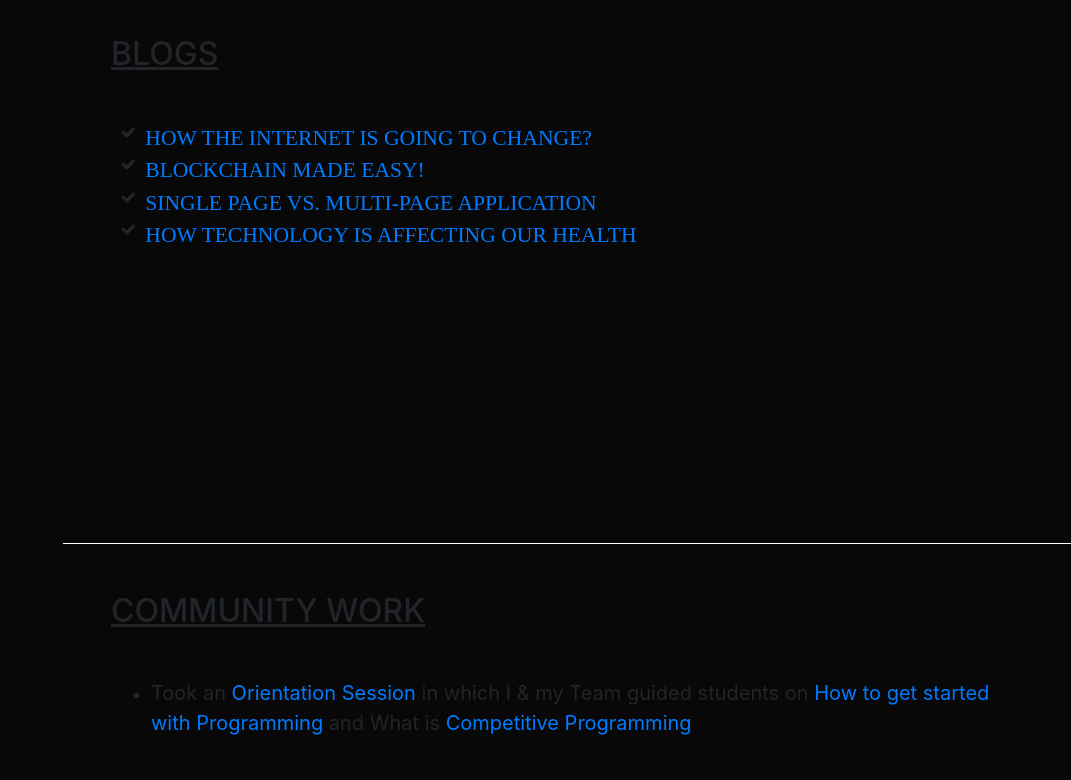
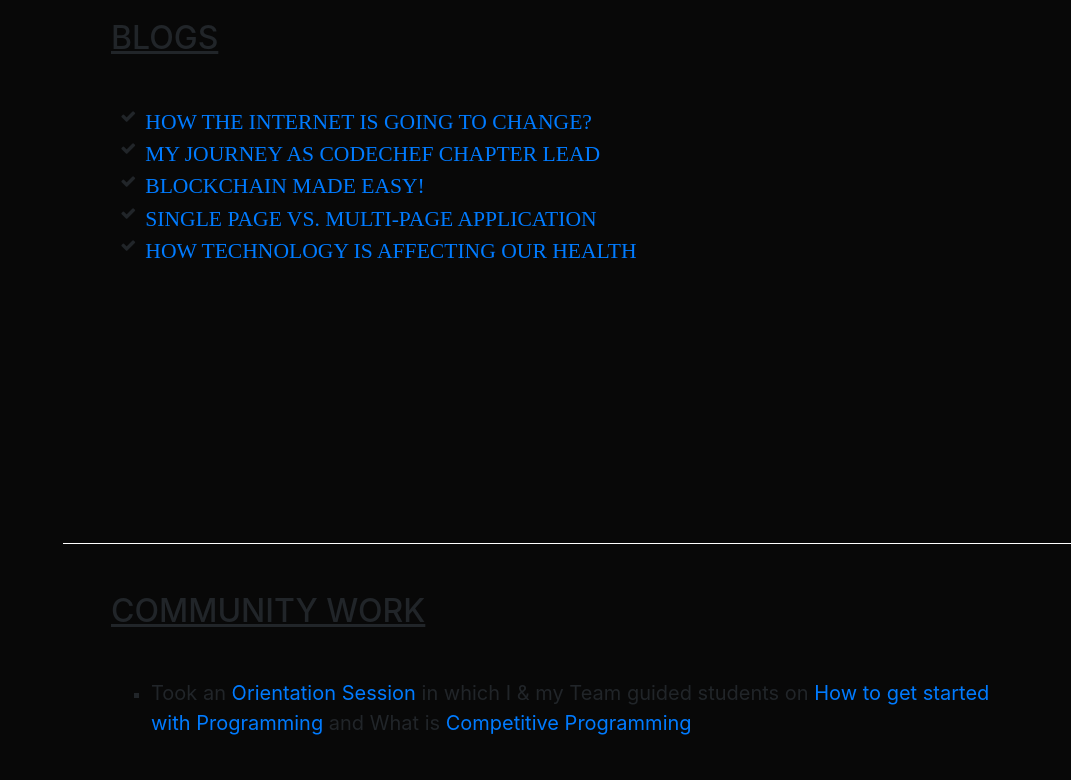
Before and after one commit to Uttam-Singhh/Portfolio1, a website with bundled scripts: page index.html in a window 1280 px wide. Shown: the part 7300-8080 px from the top of the page, without its empty margins (209-1280 px from the left). Built offline with nearby package versions, Linux system fonts and the light colour scheme; a web font is replaced by a local one.

Commit message:
Added new blog

```diff
--- a/index.html
+++ b/index.html
@@ -625,6 +625,11 @@
             <b></b><b><a class="subheading mb-3" href="https://uttamkhanduja.medium.com/how-the-internet-is-going-to-change-c0006ad8672f">How the Internet is going to change?</a></b>
           </li>
 
+         <li>
+            <i class="fa-li fa fa-check"></i>
+            <b></b><b><a class="subheading mb-3" href="https://uttamkhanduja.medium.com/my-journey-as-codechef-chapter-lead-c70a576c82f0">My Journey as CodeChef Chapter Lead</a></b>
+          </li>
+
           <li>
             <i class="fa-li fa fa-check"></i>
             <b></b><b><a class="subheading mb-3" href="https://uttamkhanduja.medium.com/blockchain-made-easy-90c37f1d762c">Blockchain Made Easy!</a></b>
```
